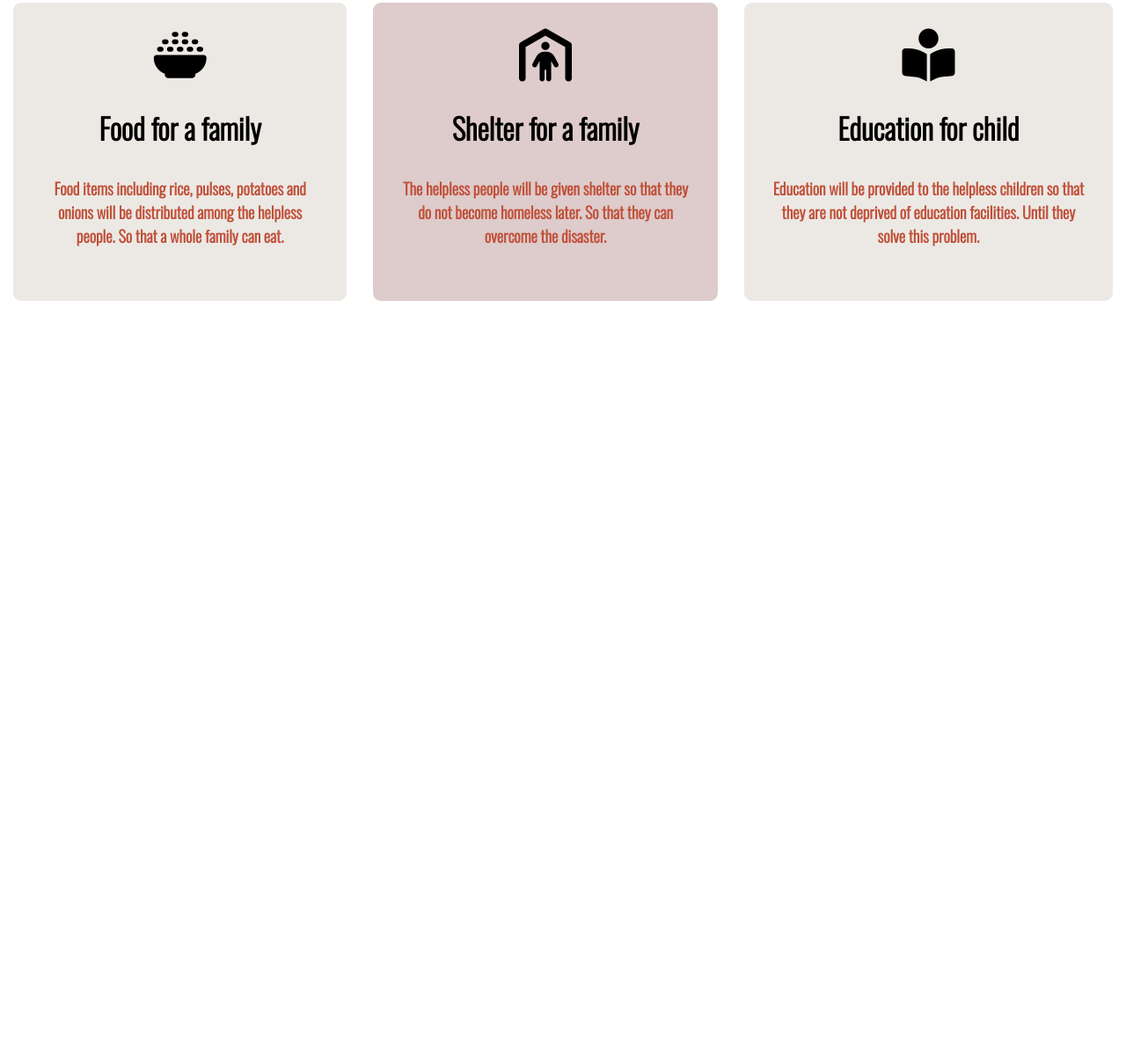
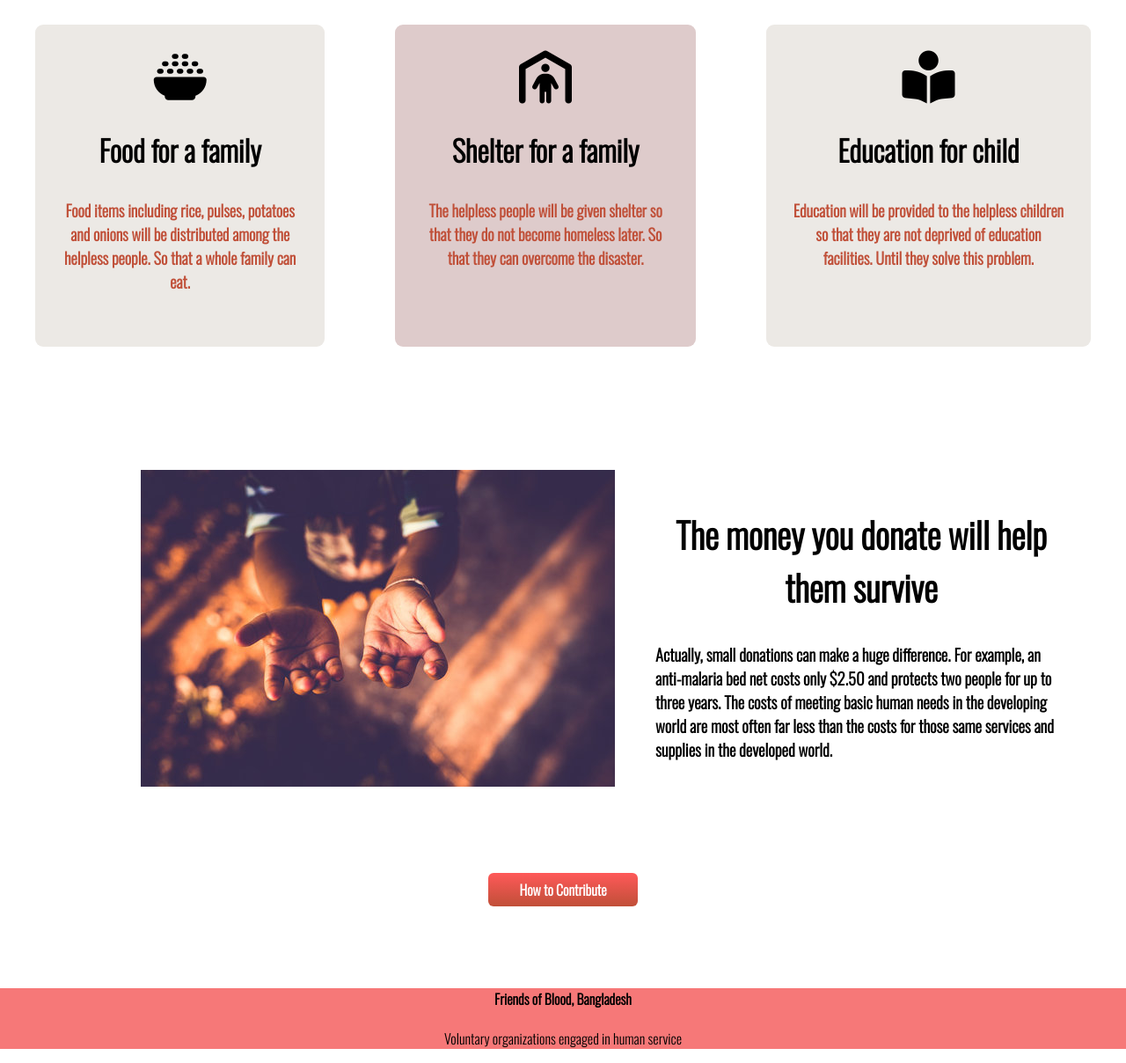
Before and after one commit to mortuza62/Let-s-Donate, a plain HTML site: page index.html in a window 1280 px wide. Shown: the part 1567-2775 px from the top of the page at 88% size. Before the commit the page ends 1924 px from the top, so only its background shows below. Drawn offline with nearby package versions, Linux system fonts and the light colour scheme.

Commit message:
contribute & footer added

```diff
--- a/index.html
+++ b/index.html
@@ -80,5 +80,27 @@
             </div>
         </div>
     </section>
+    <!-- Contribute section is start -->
+    <section>
+        <div class="contribute-part">
+            <div class="image-needy">
+                <img src="/needy people.jpg" alt="needy people">
+            </div>
+            <div class="paragraph-needy">
+                <h1>The money you donate will help them survive</h1>
+                <h3>Actually, small donations can make a huge difference. For example, an anti-malaria bed net costs only $2.50 and protects two people for up to three years. The costs of meeting basic human needs in the developing world are most often far less than the costs for those same services and supplies in the developed world.</h3>
+            </div>
+        </div>
+        <!-- How to contribute section is start -->
+        <div id="contribute-button">
+            <a class="donate-button" target="_blank" href="#">How to Contribute</a>
+        </div>
+    </section>
+    <!-- Footer section is start -->
+    <footer>
+        <h4>Friends of Blood, Bangladesh
+        </h4>
+        <p>Voluntary organizations engaged in human service</p>
+    </footer>
 </body>
 </html>
--- a/style.css
+++ b/style.css
@@ -106,16 +106,49 @@ body{
 .food-family{
     background-color: rgb(236, 233, 229);
     border-radius: 9px;
-    margin: 15px;
+    margin: 40px;
 
 }
 .shelter-family{
     background-color: rgb(222, 203, 203);
     border-radius: 9px;
-    margin: 15px;
+    margin: 40px;
 }
 .education-child{
     background-color: rgb(236, 233, 229);
     border-radius: 9px;
-    margin: 15px;
+    margin: 40px;
 }
+/* Contribute section */
+.contribute-part{
+    display: flex;
+    margin-top: 100px;
+    /* margin: 100px 100px;    */
+    margin-left: 60px;
+    margin-right: 50px;
+}
+.image-needy{
+    width: 50%;
+    margin-left: 100px;
+}
+.paragraph-needy{
+    width: 40%;
+}
+.paragraph-needy h1{
+    font-size: 40px;
+    font-weight: 800;
+    padding-top: 10px;
+    text-align: center;
+}
+#contribute-button{
+    margin-top: 100px;
+    text-align: center;
+
+}
+/* Footer Section */
+footer{
+    margin-top: 100px;
+    text-align: center;
+    background-color: #f67878;
+    /* font-family: 'Lobster', cursive; */
+}
```
Also changed, not shown: needy people.jpg (added).
